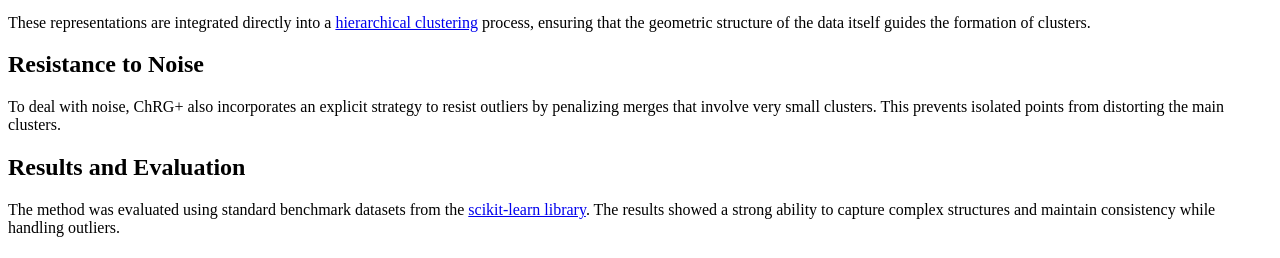
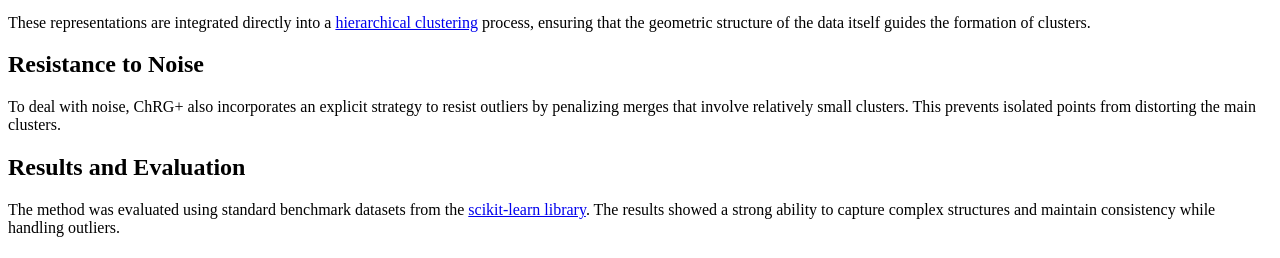
Before and after one commit to Kaguya-hash/clustering_ChRG_plus_pontual, a Python web app: template templates/chrg_plus.html in a window 1280 px wide. Shown: the part 376-634 px from the top of the page. Run offline with Jinja, Linux system fonts and the light colour scheme; the template is opened without the code that fills it, so the values that code supplies are empty.

Commit message:
Update chrg_plus.html

```diff
--- a/templates/chrg_plus.html
+++ b/templates/chrg_plus.html
@@ -44,7 +44,7 @@
     </p>
 
     <h2>Resistance to Noise</h2>
-    <p>To deal with noise, ChRG+ also incorporates an explicit strategy to resist outliers by penalizing merges that involve very small clusters. This prevents isolated points from distorting the main clusters.</p>
+    <p>To deal with noise, ChRG+ also incorporates an explicit strategy to resist outliers by penalizing merges that involve relatively small clusters. This prevents isolated points from distorting the main clusters.</p>
 
     <h2>Results and Evaluation</h2>
     <p>The method was evaluated using standard benchmark datasets from the <a href="https://scikit-learn.org/stable/modules/clustering.html" target="_blank">scikit-learn library</a>. The results showed a strong ability to capture complex structures and maintain consistency while handling outliers.</p>
```
